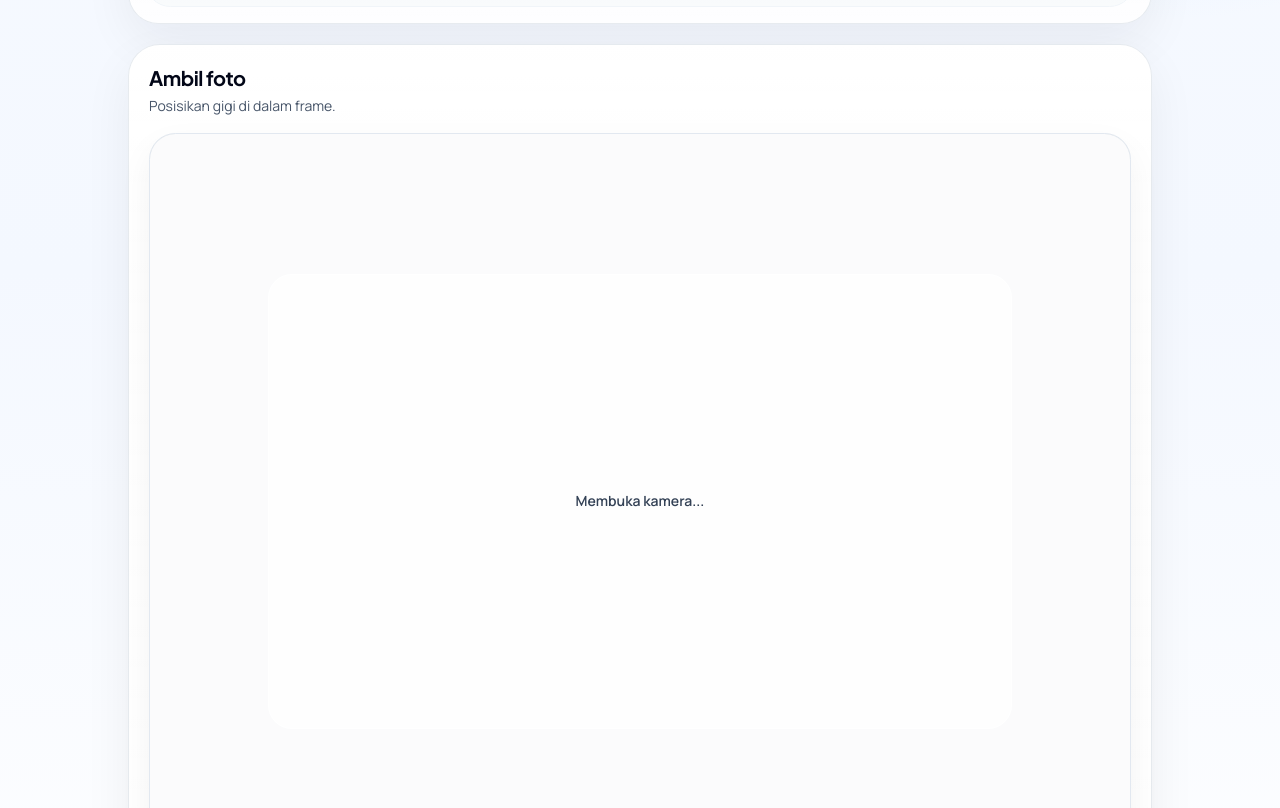
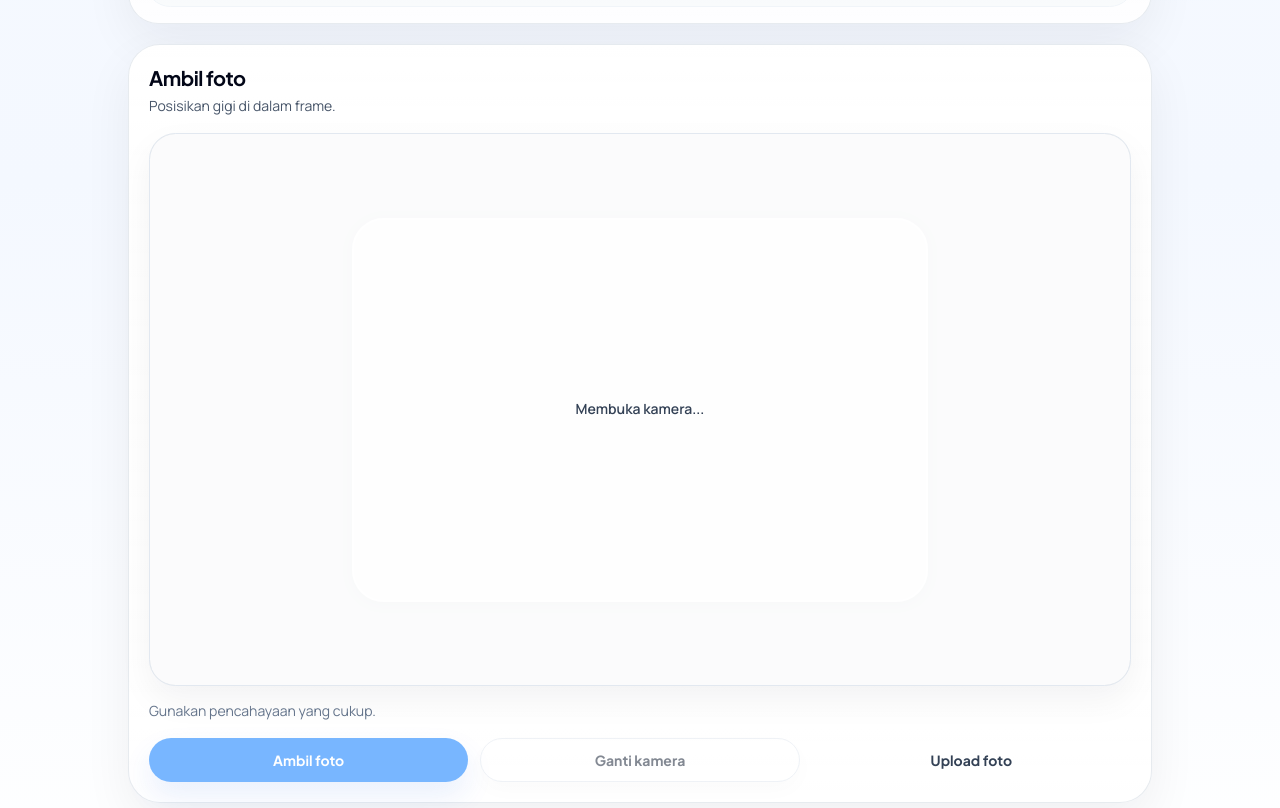
Before and after one commit to tamaraw01/DentRay, a Next.js app in the folder frontend/: page /screening in a window 1280 px wide. Shown: the part 492-1300 px from the top of the page. Built offline with nearby package versions, Linux system fonts and the light colour scheme; no server answers.

Commit message:
update frame cam

```diff
--- a/frontend/src/components/camera/CameraCapture.tsx
+++ b/frontend/src/components/camera/CameraCapture.tsx
@@ -3,6 +3,8 @@
 import { useCallback, useEffect, useRef, useState } from "react";
 
 import { Button } from "@/components/ui/Button";
+import { useDeviceOrientation } from "@/hooks/useDeviceOrientation";
+import { cn } from "@/lib/utils";
 
 type CameraCaptureProps = {
   disabled?: boolean;
@@ -34,6 +36,7 @@ function cameraErrorMessage(error: unknown) {
 }
 
 export function CameraCapture({ disabled = false, onPhotoSelected, onUploadRequested }: CameraCaptureProps) {
+  const { isPortrait } = useDeviceOrientation();
   const videoRef = useRef<HTMLVideoElement>(null);
   const canvasRef = useRef<HTMLCanvasElement>(null);
   const streamRef = useRef<MediaStream | null>(null);
@@ -183,7 +186,12 @@ export function CameraCapture({ disabled = false, onPhotoSelected, onUploadReque
         <p className="mt-1 text-sm text-slate-600">Posisikan gigi di dalam frame.</p>
       </div>
       <div className="overflow-hidden rounded-[1.65rem] border border-slate-200 bg-slate-100 shadow-[0_14px_34px_rgba(15,23,42,0.05)]">
-        <div className="relative aspect-[3/4] sm:aspect-[4/3]">
+        <div
+          className={cn(
+            "relative w-full",
+            isPortrait ? "aspect-[3/4]" : "aspect-[16/9] max-h-[72svh]"
+          )}
+        >
           <video
             aria-label="Live camera preview"
             className={`h-full w-full object-cover ${facingMode === "user" ? "scale-x-[-1]" : ""}`}
@@ -203,7 +211,12 @@ export function CameraCapture({ disabled = false, onPhotoSelected, onUploadReque
             </button>
           )}
           <div className="pointer-events-none absolute inset-0 flex items-center justify-center">
-            <div className="h-[58%] w-[82%] rounded-[1.5rem] border border-white/90 shadow-[0_0_0_999px_rgba(15,23,42,0.13)] sm:h-[62%] sm:w-[76%]" />
+            <div
+              className={cn(
+                "aspect-[3/2] rounded-[2rem] border-2 border-white/85 shadow-[0_0_0_999px_rgba(15,23,42,0.13),0_2px_12px_rgba(15,23,42,0.16)]",
+                isPortrait ? "w-[84%]" : "w-[68%] max-w-[72svh]"
+              )}
+            />
           </div>
           {state === "starting" && (
             <div className="absolute inset-0 flex items-center justify-center bg-white/90 text-sm font-semibold text-slate-700">
--- /dev/null
+++ b/frontend/src/hooks/useDeviceOrientation.ts
@@ -0,0 +1,29 @@
+"use client";
+
+import { useSyncExternalStore } from "react";
+
+function subscribe(onStoreChange: () => void) {
+  const portraitQuery = window.matchMedia("(orientation: portrait)");
+  portraitQuery.addEventListener("change", onStoreChange);
+  window.addEventListener("orientationchange", onStoreChange);
+  window.addEventListener("resize", onStoreChange);
+
+  return () => {
+    portraitQuery.removeEventListener("change", onStoreChange);
+    window.removeEventListener("orientationchange", onStoreChange);
+    window.removeEventListener("resize", onStoreChange);
+  };
+}
+
+function getPortraitSnapshot() {
+  return window.matchMedia("(orientation: portrait)").matches;
+}
+
+export function useDeviceOrientation() {
+  const isPortrait = useSyncExternalStore(subscribe, getPortraitSnapshot, () => true);
+
+  return {
+    isLandscape: !isPortrait,
+    isPortrait
+  };
+}
```
